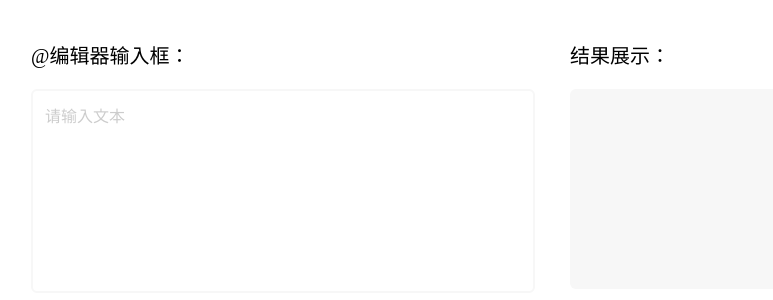
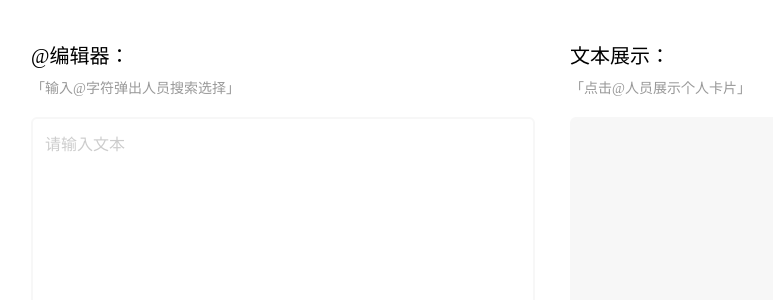
Before and after one commit to MrHGJ/at-mentions, a React app: page /#/ in a window 1280 px wide. Shown: the top 300 px of the page, without its empty margins (77-850 px from the left). Built offline with nearby package versions, Linux system fonts and the light colour scheme.

Commit message:
fix: 补充首页样式

```diff
--- a/src/views/home/index.scss
+++ b/src/views/home/index.scss
@@ -4,12 +4,19 @@
 
   &__title {
     font-size: 20px;
+    margin-bottom: 8px;
+  }
+
+  &__tip {
+    font-size: 14px;
+    color: #999;
     margin-bottom: 20px;
   }
 
   &__editor {
     width: 500px;
   }
+
   &__preview {
     width: 500px;
   }
--- a/src/views/home/index.tsx
+++ b/src/views/home/index.tsx
@@ -1,5 +1,4 @@
 import React, { useState } from 'react'
-import { useHistory } from 'react-router-dom'
 import { AtMentions } from '@/components/at-mentions'
 import './index.scss'
 import { IMention } from '@/components/at-mentions/types'
@@ -12,7 +11,8 @@ function Home() {
     <div className='home'>
       {/* @编辑器部分 */}
       <div>
-        <div className='home__title'>@编辑器输入框：</div>
+        <div className='home__title'>@编辑器：</div>
+        <div className='home__tip'>「输入@字符弹出人员搜索选择」</div>
         <AtMentions
           className='home__editor'
           value={pureString}
@@ -27,7 +27,8 @@ function Home() {
       </div>
       {/* 结果展示部分 */}
       <div style={{ marginLeft: '35px' }}>
-        <div className='home__title'>结果展示：</div>
+        <div className='home__title'>文本展示：</div>
+        <div className='home__tip'>「点击@人员展示个人卡片」</div>
         <AtMentionsPreview
           className='home__preview'
           pureString={pureString}
```
